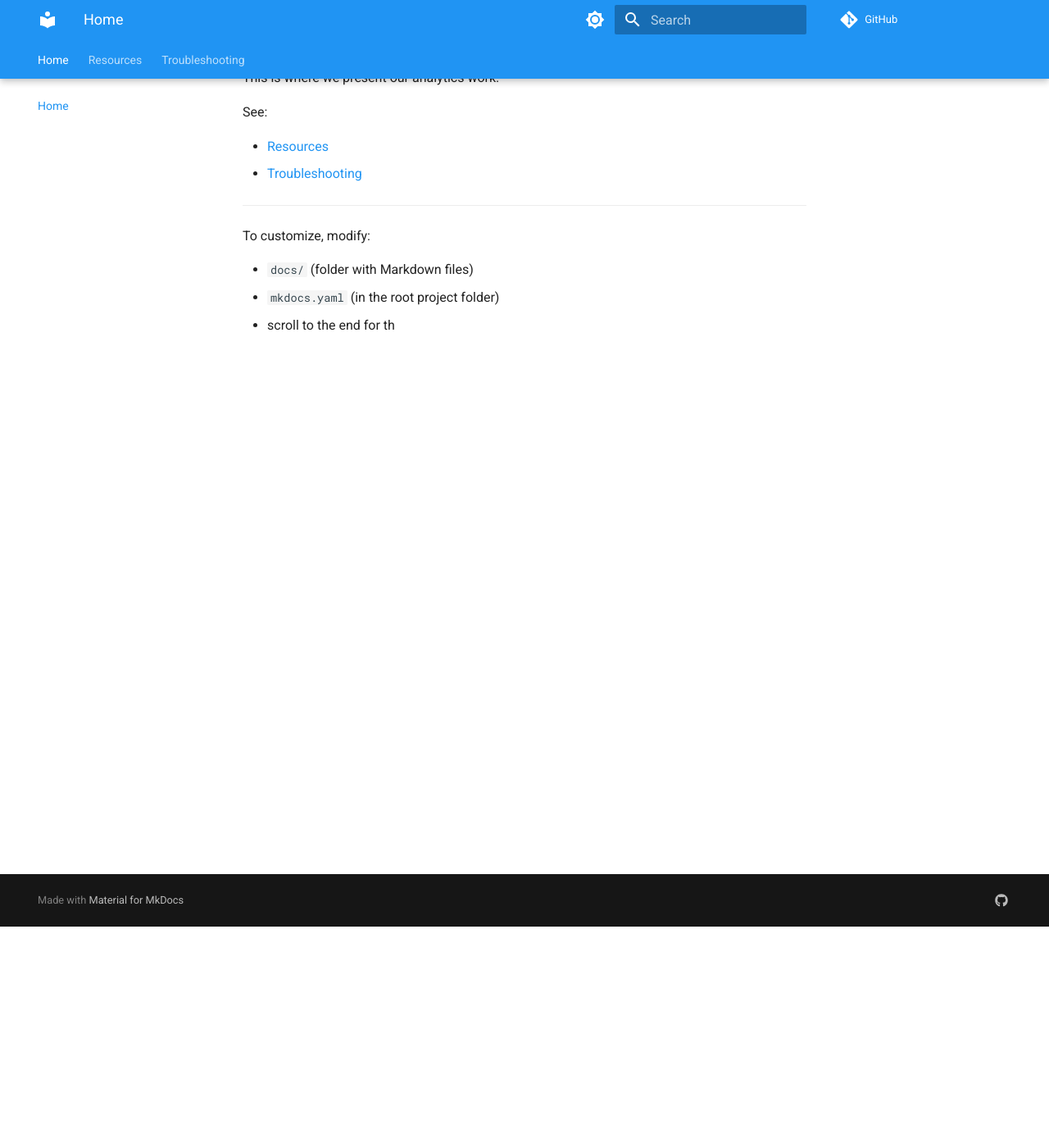
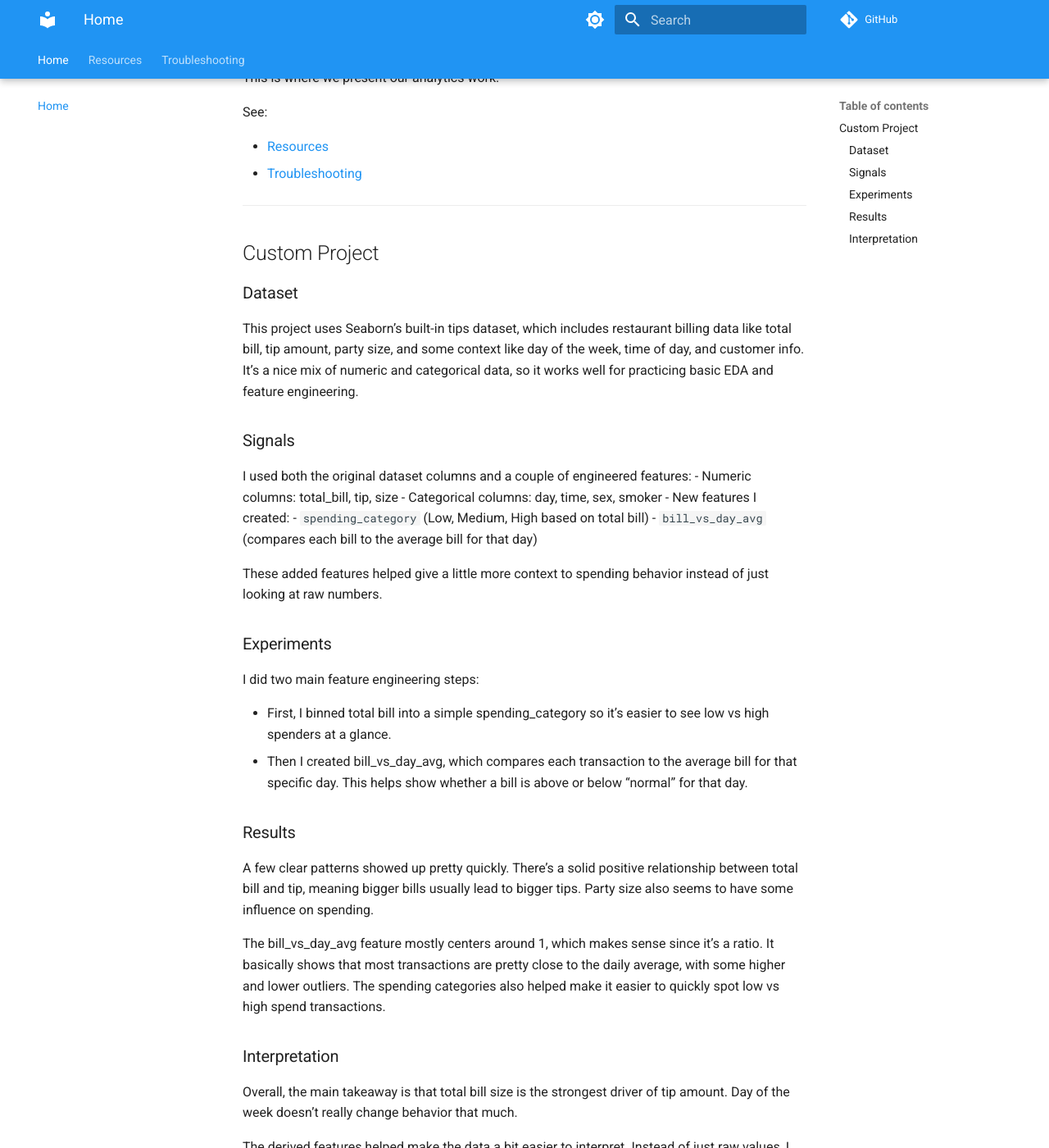
Before and after one commit to abeaderstadt/datafun-04-notebooks, an MkDocs documentation site: the page built from docs/index.md, in a window 1280 px wide and 1400 px high, scrolled down 270 px. Shown: the whole window at 82% size. Built offline with MkDocs 1.6.1 and Material for MkDocs 9.7.7, drawn with Linux system fonts in a browser that asks for light colours; comment, search, counter and statistics services are not loaded; some of the changed text lies outside the part shown.

Commit message:
Update index.md file

```diff
--- a/docs/index.md
+++ b/docs/index.md
@@ -15,8 +15,35 @@ See:
 
 ---
 
-To customize, modify:
+## Custom Project
 
-- `docs/` (folder with Markdown files)
-- `mkdocs.yaml` (in the root project folder)
-  - scroll to the end for th
+### Dataset
+This project uses Seaborn’s built-in tips dataset, which includes restaurant billing data like total bill, tip amount, party size, and some context like day of the week, time of day, and customer info. It’s a nice mix of numeric and categorical data, so it works well for practicing basic EDA and feature engineering.
+
+### Signals
+I used both the original dataset columns and a couple of engineered features:
+- Numeric columns: total_bill, tip, size
+- Categorical columns: day, time, sex, smoker
+- New features I created:
+  - `spending_category` (Low, Medium, High based on total bill)
+  - `bill_vs_day_avg` (compares each bill to the average bill for that day)
+
+These added features helped give a little more context to spending behavior instead of just looking at raw numbers.
+
+### Experiments
+I did two main feature engineering steps:
+
+- First, I binned total bill into a simple spending_category so it’s easier to see low vs high spenders at a glance.
+- Then I created bill_vs_day_avg, which compares each transaction to the average bill for that specific day. This helps show whether a bill is above or below “normal” for that day.
+
+### Results
+A few clear patterns showed up pretty quickly. There’s a solid positive relationship between total bill and tip, meaning bigger bills usually lead to bigger tips. Party size also seems to have some influence on spending.
+
+The bill_vs_day_avg feature mostly centers around 1, which makes sense since it’s a ratio. It basically shows that most transactions are pretty close to the daily average, with some higher and lower outliers. The spending categories also helped make it easier to quickly spot low vs high spend transactions.
+
+### Interpretation
+Overall, the main takeaway is that total bill size is the strongest driver of tip amount. Day of the week doesn’t really change behavior that much.
+
+The derived features helped make the data a bit easier to interpret. Instead of just raw values, I can now see relative spending patterns and group customers into clearer segments.
+
+From a business perspective, it looks like increasing order size is more closely tied to higher tips than anything else in the dataset.
```
Also changed, not shown: 1 other file.
